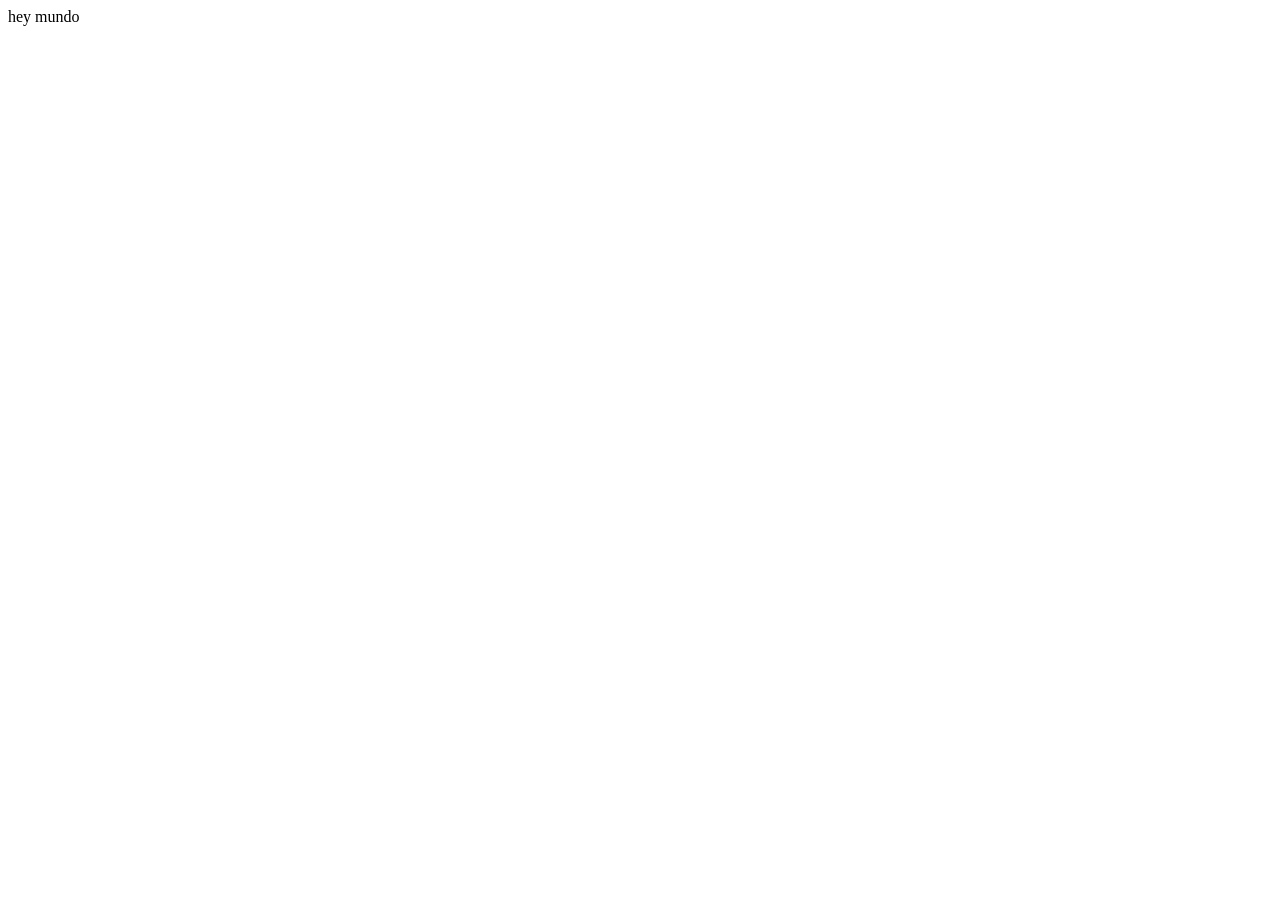
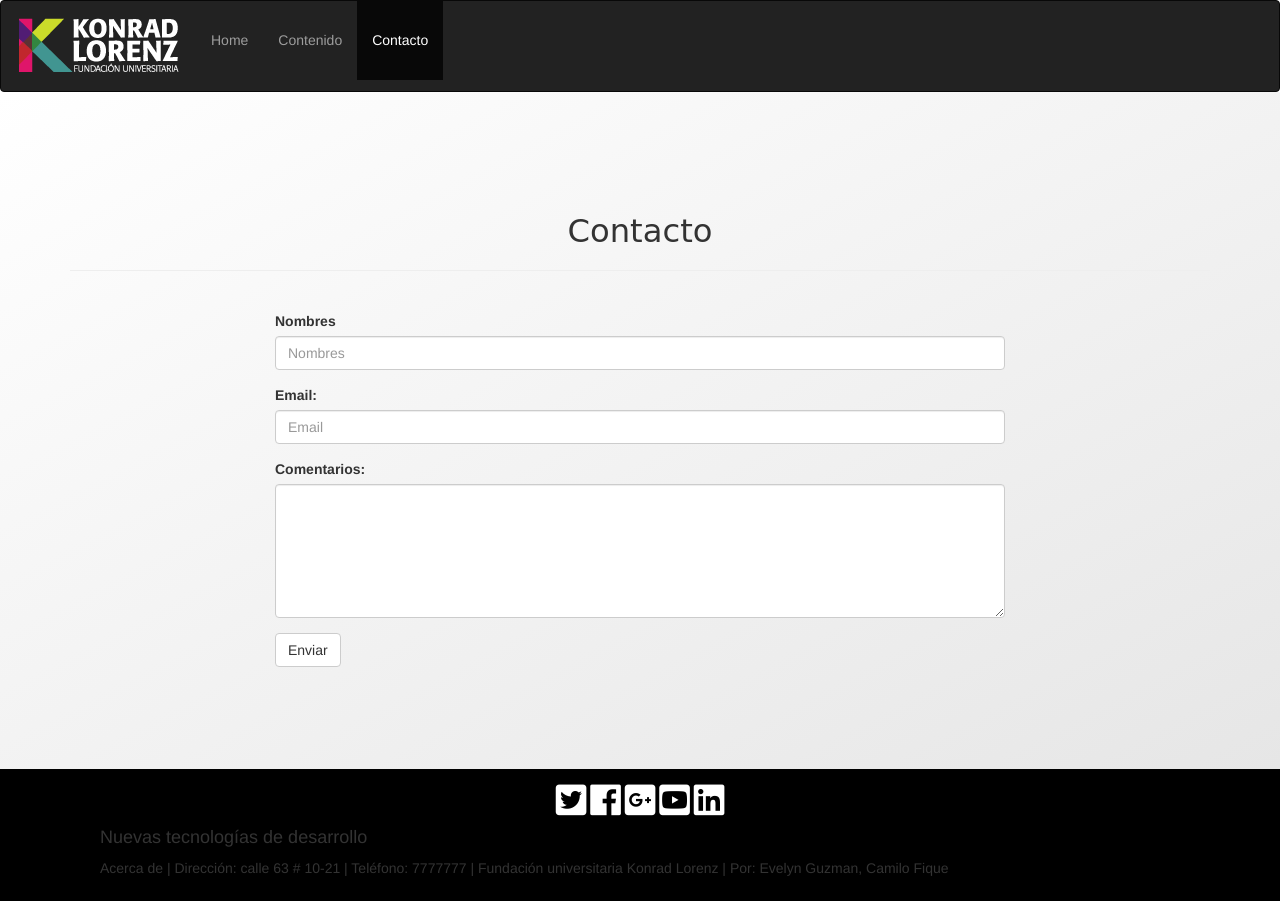
Before and after one commit to Evly/PaginaNuevasT, a plain HTML site: page Pagina/contacto.html in a window 1280 px wide. Before the commit the page ends 800 px from the top, so only its background shows below. Drawn offline with nearby package versions, Linux system fonts and the light colour scheme; a web font is replaced by a local one.

Commit message:
Cambios
- Se agrega estructura a contacto, se define posible estructura y se le agrega header, footer, se configuran links

```diff
--- a/Pagina/contacto.html
+++ b/Pagina/contacto.html
@@ -1 +1,108 @@
-hey mundo
+<!DOCTYPE html>
+<html lang="es">
+    <head>
+        <title>Nuevas Tecnologias</title>
+        <meta charset="utf-8">
+        <meta name="viewport" content="width=device-width, initial-scale=1">
+        <link rel="stylesheet" href="https://maxcdn.bootstrapcdn.com/bootstrap/3.3.7/css/bootstrap.min.css">
+        <link rel="stylesheet" href="css/index.css">
+
+        <script src="https://ajax.googleapis.com/ajax/libs/jquery/3.3.1/jquery.min.js"></script>
+        <script src="https://maxcdn.bootstrapcdn.com/bootstrap/3.3.7/js/bootstrap.min.js"></script>
+
+        <!-- Fuentes -->
+        <link href="https://fonts.googleapis.com/css?family=Modern+Antiqua" rel="stylesheet">
+        <link href="https://fonts.googleapis.com/css?family=Merienda" rel="stylesheet">
+        <link href="https://fonts.googleapis.com/css?family=Philosopher" rel="stylesheet">
+        <link rel="stylesheet" href="https://use.fontawesome.com/releases/v5.2.0/css/all.css" integrity="sha384-hWVjflwFxL6sNzntih27bfxkr27PmbbK/iSvJ+a4+0owXq79v+lsFkW54bOGbiDQ" crossorigin="anonymous">
+
+
+
+    </head>
+
+
+    <body>
+
+        <nav class="navbar navbar-inverse ">
+            <div class="container-fluid">
+
+                <div class="navbar-header">
+                    <a class="navbar-brand" href="#"><img src="img/Konrad-Lorenz.png"></a>
+                    <button type="button" class="navbar-toggle" data-toggle="collapse" data-target="#navegador">
+                        <span class="icon-bar"></span>
+                        <span class="icon-bar"></span>
+                        <span class="icon-bar"></span></button>
+                </div>
+                <div class="collapse navbar-collapse" id="navegador">
+                    <ul class="nav navbar-nav">
+                        <li>
+                            <a href="index.html">Home</a>
+
+                        </li>
+                        <li ><a href="contenido.html">Contenido</a></li>
+                        <li class="active"><a href="contacto.html">Contacto</a></li>
+                    </ul>
+                </div>
+            </div>
+        </nav>
+
+
+
+        <section class="sections1" >
+            <div class="container">
+                <div class="text-center">
+                    <h2 class="textH2">Contacto</h2>
+
+                    <hr class="light my-4">
+                    </div>
+                    <br>
+                    <div class="col-md-2"></div>
+                    <div class="col-md-8">
+                    <form action="">
+                        <div class="form-group">
+                            <label for="usuario">Nombres</label>
+                            <input type="text" class="form-control" id="usuario" placeholder="Nombres">
+                        </div>
+                        <div class="form-group">
+                            <label for="Correo">Email:</label>
+                            <input type="email" class="form-control" id="Correo" placeholder="Email">
+                        </div>
+                        <div class="form-group">
+                            <label for="comentarios">Comentarios:</label>
+                            <textarea class="form-control" rows="6" id="comentarios"></textarea>
+                        </div>
+                        <button type="submit" class="btn btn-default">Enviar</button>
+                    </form>
+
+
+                    </div>
+
+
+
+            </div>
+        </section>
+
+        <footer class="pieDePagina">
+            <div class="container">
+                <div class="col-md-12 ">
+                    <div class="col-md-12 text-center">
+                        <i class="iconos fab fa-twitter-square " ></i>
+                        <i class="iconos fab fa-facebook"></i>
+                        <i class="iconos fab fa-google-plus-square"></i>
+                        <i class="iconos fab fa-youtube-square"></i>
+                        <i class="iconos fab fa-linkedin"></i>
+
+                    </div>
+                    <div class="col-md-12">
+                        <h4>Nuevas tecnologías de desarrollo</h4>
+                        <p>Acerca de | Dirección: calle 63 # 10-21 | Teléfono: 7777777 | Fundación universitaria Konrad Lorenz | Por: Evelyn Guzman, Camilo Fique</p>
+
+                    </div>
+                </div>
+
+
+
+            </div>
+        </footer>
+    </body>
+</html>
```
